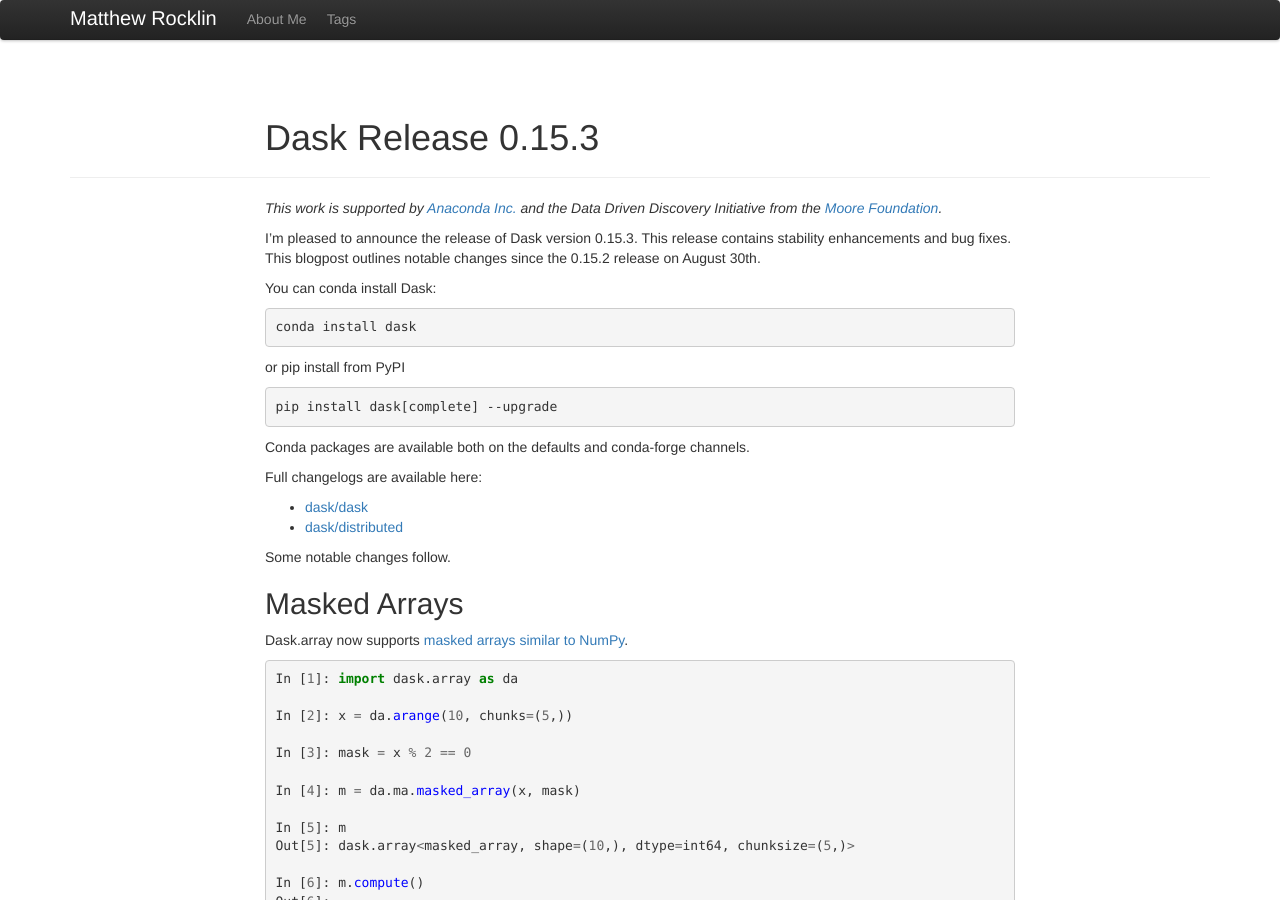
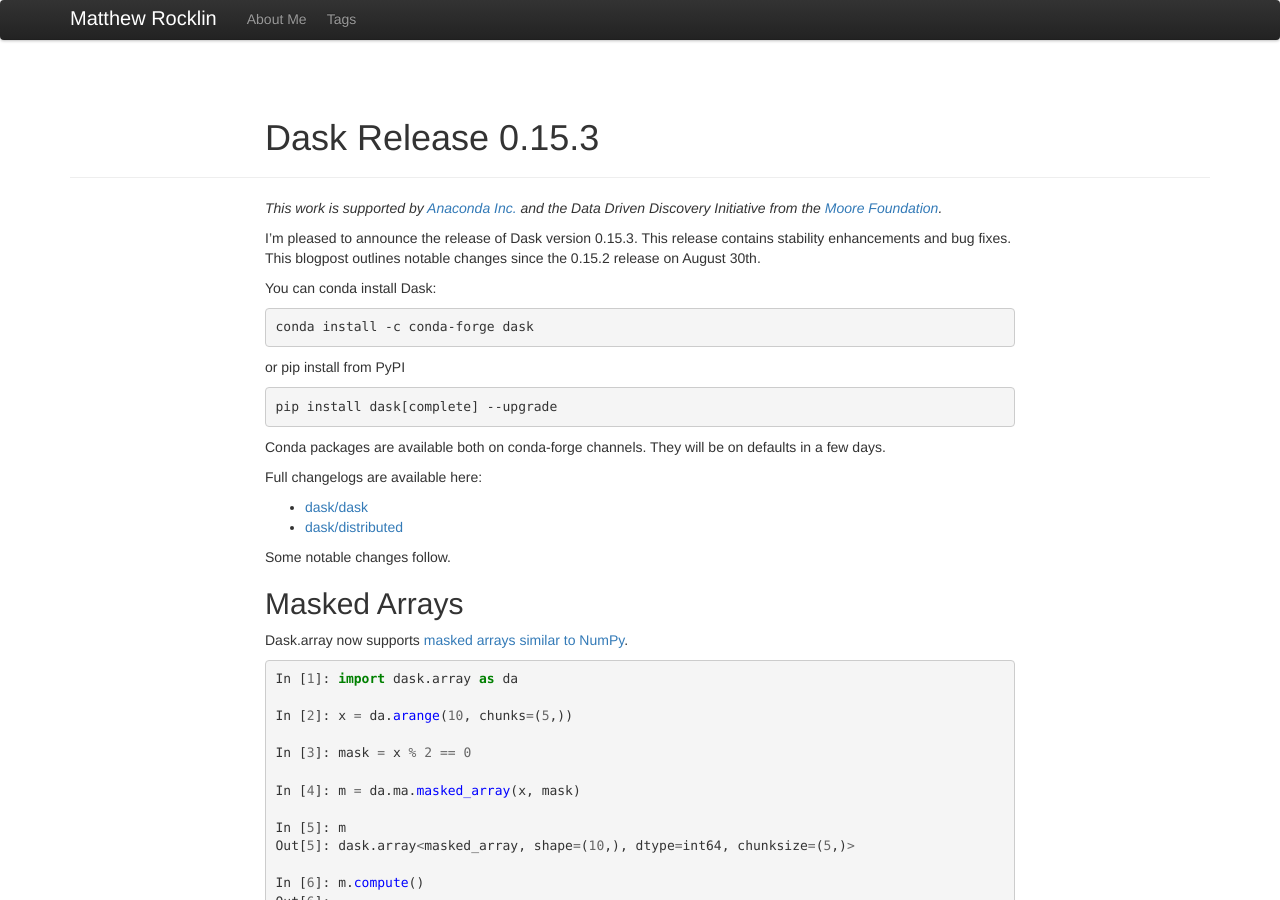
Before and after one commit to besyskymnbk/blog, a Jekyll site: the page built from _posts/work/2017-09-24-dask-0.15.3.md, in a window 1280 px wide and 900 px high. Built offline with Jekyll 4.4.1, drawn with Linux system fonts in a browser that asks for light colours; comment, search, counter and statistics services are not loaded.

Commit message:
use conda-forge in install instructions

```diff
--- a/_posts/work/2017-09-24-dask-0.15.3.md
+++ b/_posts/work/2017-09-24-dask-0.15.3.md
@@ -17,13 +17,14 @@ notable changes since the 0.15.2 release on August 30th.
 
 You can conda install Dask:
 
-    conda install dask
+    conda install -c conda-forge dask
 
 or pip install from PyPI
 
     pip install dask[complete] --upgrade
 
-Conda packages are available both on the defaults and conda-forge channels.
+Conda packages are available both on conda-forge channels.  They will be on
+defaults in a few days.
 
 Full changelogs are available here:
 
```
